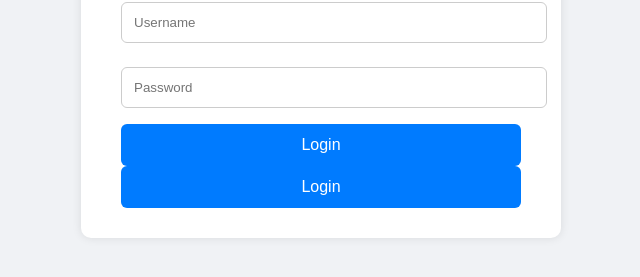
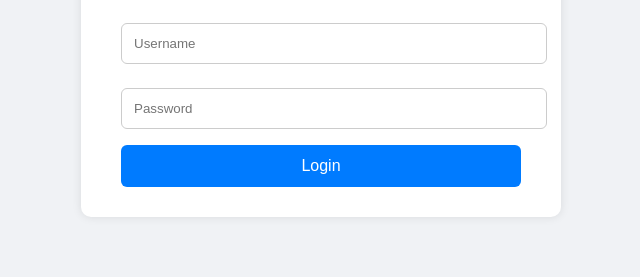
Before and after one commit to 231501119/product-uploader, a plain HTML site: page index.html in a window 1280 px wide. Shown: the part 355-632 px from the top of the page, without its empty margins (319-959 px from the left). Drawn offline with Linux system fonts and the light colour scheme.

Commit message:
index.html

```diff
--- a/index.html
+++ b/index.html
@@ -58,7 +58,6 @@
   <form id="loginForm">
     <input type="text" placeholder="Username" name="username" required />
     <input type="password" placeholder="Password" name="password" required />
-    <button type="submit">Login</button>
     <button onclick="window.location.href='https://ecommerce-website-link.com';">Login</button>
   </form>
 </div>
```
